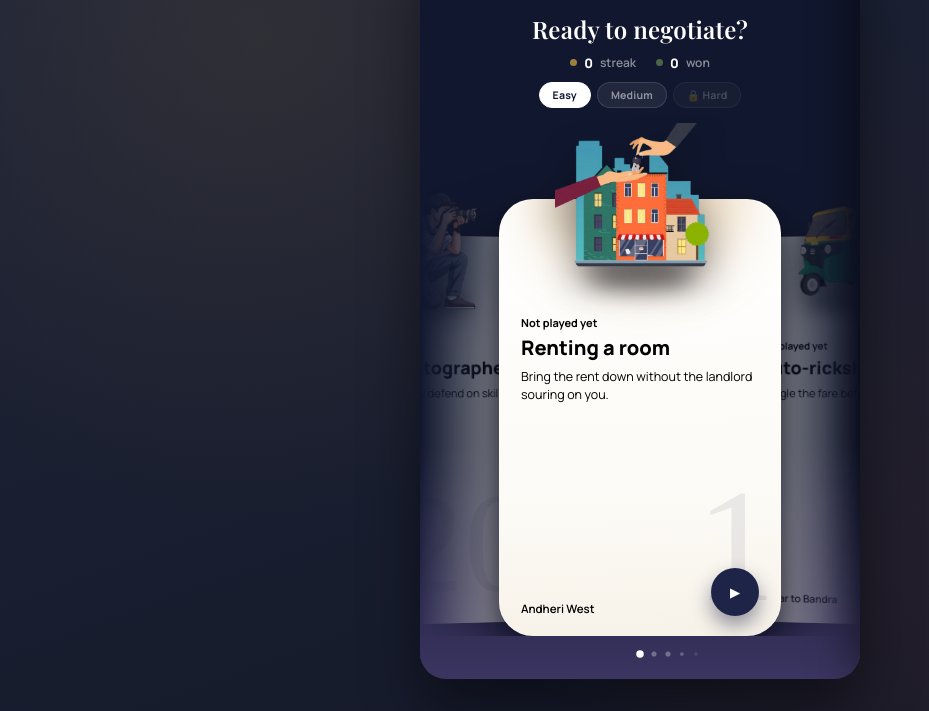
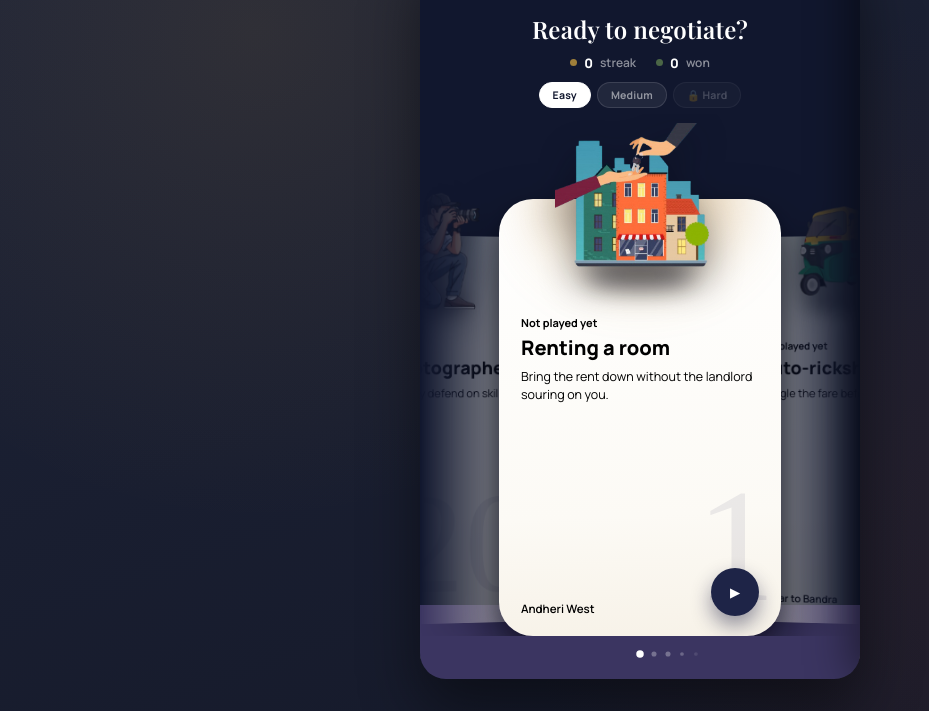
Before and after one commit to ra5922/MOL-BHAV, a plain HTML site: page index.html in a window 1280 px wide. Shown: the part 89-800 px from the top of the page, without its empty margins (0-929 px from the left). Drawn offline with nearby package versions, Linux system fonts and the light colour scheme; a web font is replaced by a local one.

Commit message:
changes made

```diff
--- a/index.html
+++ b/index.html
@@ -67,7 +67,7 @@
   }
   .phone{
     width:min(420px,100%); min-height:680px; height:92vh; max-height:920px;
-    background:linear-gradient(180deg, var(--home-1) 0%, var(--home-1) 68%, var(--home-2) 100%);
+    background:linear-gradient(180deg, var(--home-1) 0%, var(--home-1) 90%, var(--home-2) 90%);
     border-radius:26px;
     box-shadow: 0 30px 60px rgba(0,0,0,0.45), 0 2px 0 rgba(255,255,255,0.4) inset;
     padding:20px 18px; display:flex; flex-direction:column; position:relative; overflow:hidden;
```
